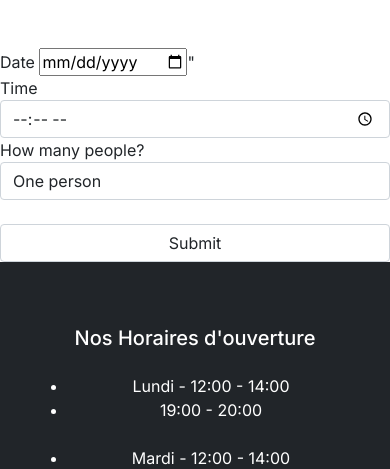
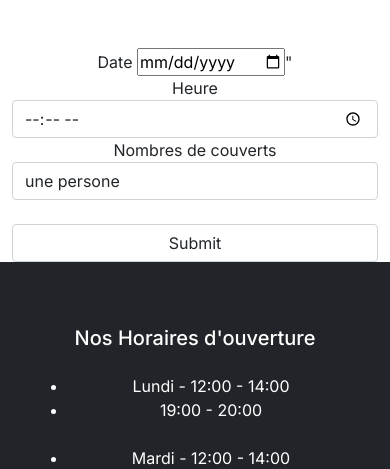
Before and after one commit to kyfran88/ECF-symfony, a Symfony app: template templates/reservation/index.html.twig in a window 390 px wide. Shown: the part 126-595 px from the top of the page. Run offline with Twig, Linux system fonts and the light colour scheme; the template is opened without the code that fills it, so the values that code supplies are empty; some libraries are stand-ins or nearby versions.

Commit message:
dernier commit

```diff
--- a/templates/reservation/index.html.twig
+++ b/templates/reservation/index.html.twig
@@ -7,39 +7,42 @@
 <br>
 
 <form method="POST" action="reservation.php">
+               <div class="container text-center "
                 <div class="row">
-                    <div class="col-lg-3 col-md-3 col-sm-6 col-xs-6">
+                    <div class="col col-lg-12">
                         <div class="form-group">
                             <label for="reservation_date">Date</label>
                             <input type="date" value="<?php echo (isset($_POST['reservation_date']))?$_POST['reservation_date']:date('Y-m-d',strtotime("+1day"));  ?>"
                         </div>
                     </div>
-                    <div class="col-lg-3 col-md-3 col-sm-6 col-xs-6">
+                    <div class="col col-lg-2">
                         <div class="form-group">
-                            <label for="reservation_time">Time</label>
+                            <label for="reservation_time">Heure</label>
                             <input type="time" value="<?php echo (isset($_POST['reservation_time']))?$_POST['reservation_time']:date('H:i');  ?>" class="form-control" name="reservation_time">
                         </div>
                     </div>
-                    <div class="col-lg-3 col-md-3 col-sm-6 col-xs-6">
+                    <div class="col col-lg-12">
                         <div class="form-group">
-                            <label for="couverts">How many people?</label>
+                            <label for="couverts">Nombres de couverts</label>
                             <select class="form-control" name="couverts">
                                 <option value="1" <?php echo (isset($_POST['couverts']))?"selected":"";  ?>
-                                    One person
+                                    une persone
                                 </option>
-                                <option value="2" <?php echo (isset($_POST['couverts']))?"selected":"";  ?>>Two people</option>
-                                <option value="3" <?php echo (isset($_POST['couverts']))?"selected":"";  ?>>Three people</option>
-                                <option value="4" <?php echo (isset($_POST['couverts']))?"selected":"";  ?>>Four people</option>
+                                <option value="2" <?php echo (isset($_POST['couverts']))?"selected":"";  ?>2 persones</option>
+                                <option value="3" <?php echo (isset($_POST['couverts']))?"selected":"";  ?>3 persones</option>
+                                <option value="4" <?php echo (isset($_POST['couverts']))?"selected":"";  ?>4 persones</option>
                             </select>
                         </div>
                     </div>
-                    <div class="col-lg-3 col-md-3 col-sm-6 col-xs-6">
+                    <div class="col">
                         <div class="form-group">
                             <label for="check_availability" style="visibility: hidden;">Check Availability</label>
                             <input type="submit" class="form-control check_availability_submit" name="check_availability_submit">
                         </div>
                     </div>
                 </div>
+                </div>
+
             </form>
 
 
```
